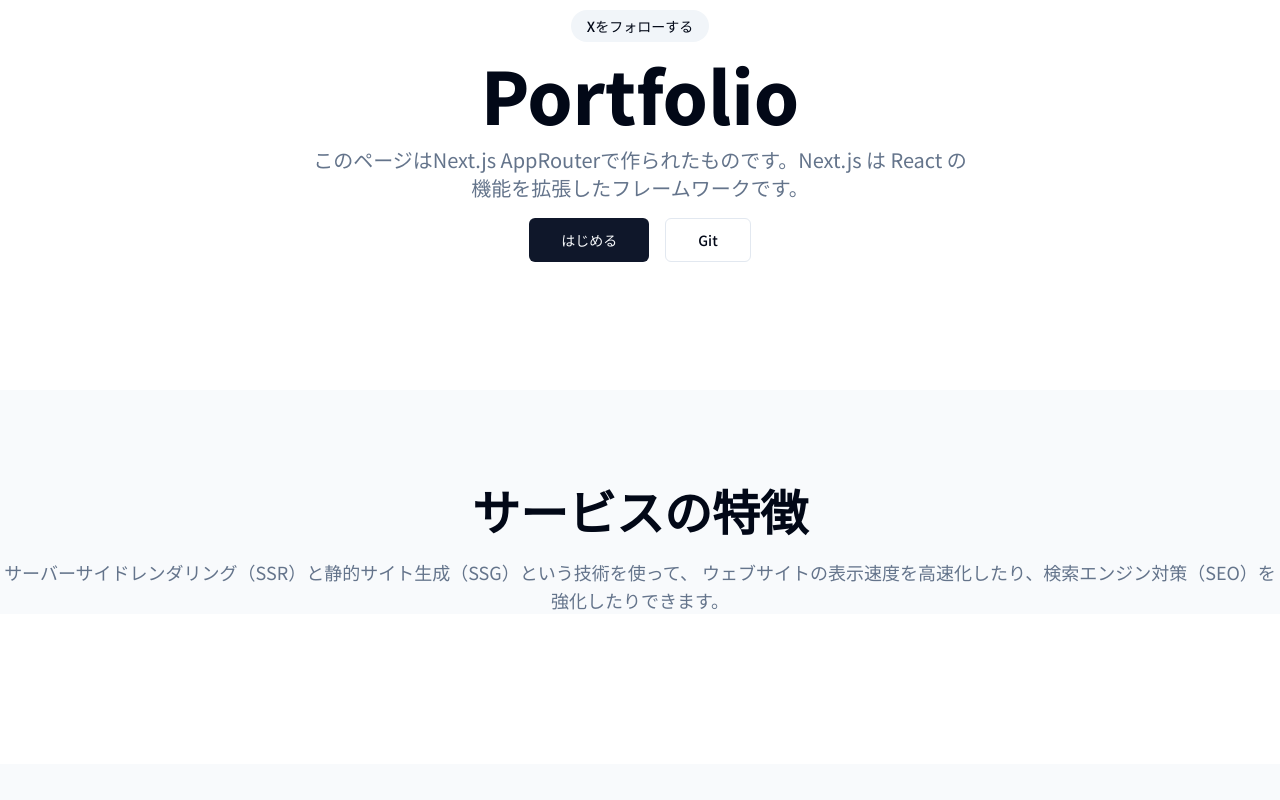
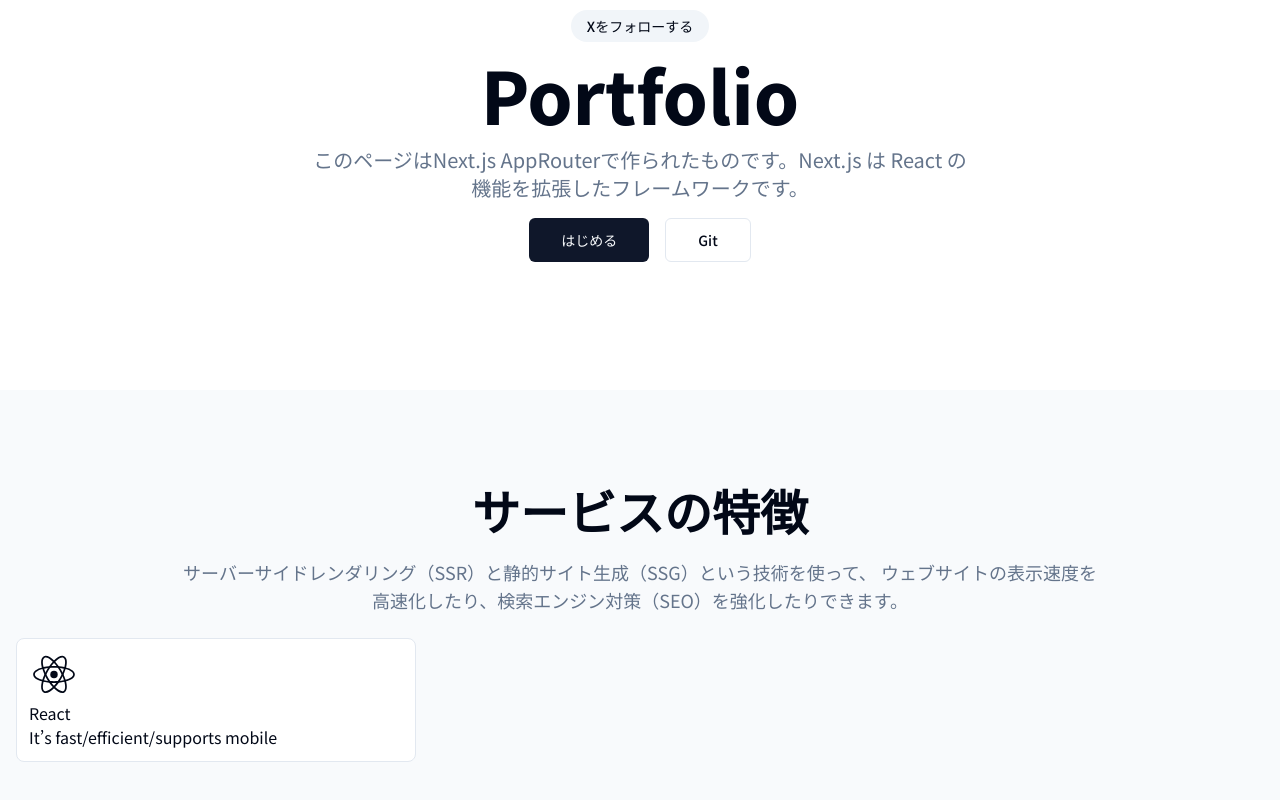
Before and after one commit to Risa2024/landing-page, a Next.js app: page / in a window 1280 px wide. Shown: the part 198-998 px from the top of the page. Built offline with nearby package versions, Linux system fonts and the light colour scheme.

Commit message:
react画像作成

```diff
--- a/app/(marketing)/page.tsx
+++ b/app/(marketing)/page.tsx
@@ -40,9 +40,9 @@ export default function IndexPage() {
             </Link>
         </div>
     </section>
-    <section id="features" className="container py-8 mx-auto md:py-12 lg:py-24
-    bg-slate-50">
-                <div className="text-center space-y-6 ">
+    <section id="features"
+    className="container py-8 mx-auto md:py-12 lg:py-24 bg-slate-50 space-y-6">
+                <div className="text-center space-y-6 max-w-[58rem] mx-auto">
                     <h2 className="font-extrabold text-3xl sm:text-5xl md:text-6xl lg:text-5xl">
                         サービスの特徴
                     </h2>
@@ -51,10 +51,22 @@ export default function IndexPage() {
                         ウェブサイトの表示速度を高速化したり、検索エンジン対策（SEO）を強化したりできます。
                         </p>
                 </div>
-                <div className="bg-background">
-                    <div >
+
+                <div className="mx-auto grid sm:grid-cols-2 md:grid-cols-3 gap-4">
+                    <div className="bg-background border p-3 rounded-lg ml-4">
                         <div>
-                            <svg></svg>
+                            <svg xmlns="http://www.w3.org/2000/svg"
+                            width="50" height="50" viewBox="0 0 24 24">
+    <circle cx="12" cy="11.245" r="1.785" fill="currentColor"/>
+    <path fill="currentColor" d="m7.002 14.794l-.395-.101c-2.934-.741-4.617-2.001-4.617-3.452c0-1.452 1.684-2.711 4.617-3.452l.395-.1l.111.391a19.507 19.507 0 0 0 1.136 2.983l.085.178l-.085.178c-.46.963-.841 1.961-1.136 2.985l-.111.39zm-.577-6.095c-2.229.628-3.598 1.586-3.598 2.542c0 .954 1.368 1.913 3.598 2.54c.273-.868.603-1.717.985-2.54a20.356 20.356 0 0 1-.985-2.542zm10.572 6.095l-.11-.392a19.628 19.628 0 0 0-1.137-2.984l-.085-.177l.085-.179c.46-.961.839-1.96 1.137-2.984l.11-.39l.395.1c2.935.741 4.617 2 4.617 3.453c0 1.452-1.683 2.711-4.617 3.452l-.395.101zm-.41-3.553c.4.866.733 1.718.987 2.54c2.23-.627 3.599-1.586 3.599-2.54c0-.956-1.368-1.913-3.599-2.542a20.683 20.683 0 0 1-.987 2.542z"/>
+    <path fill="currentColor" d="m6.419 8.695l-.11-.39c-.826-2.908-.576-4.991.687-5.717c1.235-.715 3.222.13 5.303 2.265l.284.292l-.284.291a19.718 19.718 0 0 0-2.02 2.474l-.113.162l-.196.016a19.646 19.646 0 0 0-3.157.509l-.394.098zm1.582-5.529c-.224 0-.422.049-.589.145c-.828.477-.974 2.138-.404 4.38c.891-.197 1.79-.338 2.696-.417a21.058 21.058 0 0 1 1.713-2.123c-1.303-1.267-2.533-1.985-3.416-1.985zm7.997 16.984c-1.188 0-2.714-.896-4.298-2.522l-.283-.291l.283-.29a19.827 19.827 0 0 0 2.021-2.477l.112-.16l.194-.019a19.473 19.473 0 0 0 3.158-.507l.395-.1l.111.391c.822 2.906.573 4.992-.688 5.718a1.978 1.978 0 0 1-1.005.257zm-3.415-2.82c1.302 1.267 2.533 1.986 3.415 1.986c.225 0 .423-.05.589-.145c.829-.478.976-2.142.404-4.384c-.89.198-1.79.34-2.698.419a20.526 20.526 0 0 1-1.71 2.124z"/>
+    <path fill="currentColor" d="m17.58 8.695l-.395-.099a19.477 19.477 0 0 0-3.158-.509l-.194-.017l-.112-.162A19.551 19.551 0 0 0 11.7 5.434l-.283-.291l.283-.29c2.08-2.134 4.066-2.979 5.303-2.265c1.262.727 1.513 2.81.688 5.717l-.111.39zm-3.287-1.421c.954.085 1.858.228 2.698.417c.571-2.242.425-3.903-.404-4.381c-.824-.477-2.375.253-4.004 1.841c.616.67 1.188 1.378 1.71 2.123zM8.001 20.15a1.983 1.983 0 0 1-1.005-.257c-1.263-.726-1.513-2.811-.688-5.718l.108-.391l.395.1c.964.243 2.026.414 3.158.507l.194.019l.113.16c.604.878 1.28 1.707 2.02 2.477l.284.29l-.284.291c-1.583 1.627-3.109 2.522-4.295 2.522zm-.993-5.362c-.57 2.242-.424 3.906.404 4.384c.825.47 2.371-.255 4.005-1.842a21.17 21.17 0 0 1-1.713-2.123a20.692 20.692 0 0 1-2.696-.419z"/>
+    <path fill="currentColor" d="M12 15.313c-.687 0-1.392-.029-2.1-.088l-.196-.017l-.113-.162a25.697 25.697 0 0 1-1.126-1.769a26.028 26.028 0 0 1-.971-1.859l-.084-.177l.084-.179c.299-.632.622-1.252.971-1.858c.347-.596.726-1.192 1.126-1.77l.113-.16l.196-.018a25.148 25.148 0 0 1 4.198 0l.194.019l.113.16a25.136 25.136 0 0 1 2.1 3.628l.083.179l-.083.177a24.742 24.742 0 0 1-2.1 3.628l-.113.162l-.194.017c-.706.057-1.412.087-2.098.087zm-1.834-.904c1.235.093 2.433.093 3.667 0a24.469 24.469 0 0 0 1.832-3.168a23.916 23.916 0 0 0-1.832-3.168a23.877 23.877 0 0 0-3.667 0a23.743 23.743 0 0 0-1.832 3.168a24.82 24.82 0 0 0 1.832 3.168z"/>
+                            </svg>
+                                <div>
+                                    <h3>React</h3>
+                                    <p>It’s fast/efficient/supports mobile </p>
+                                </div>
                         </div>
                     </div>
                 </div>
```
